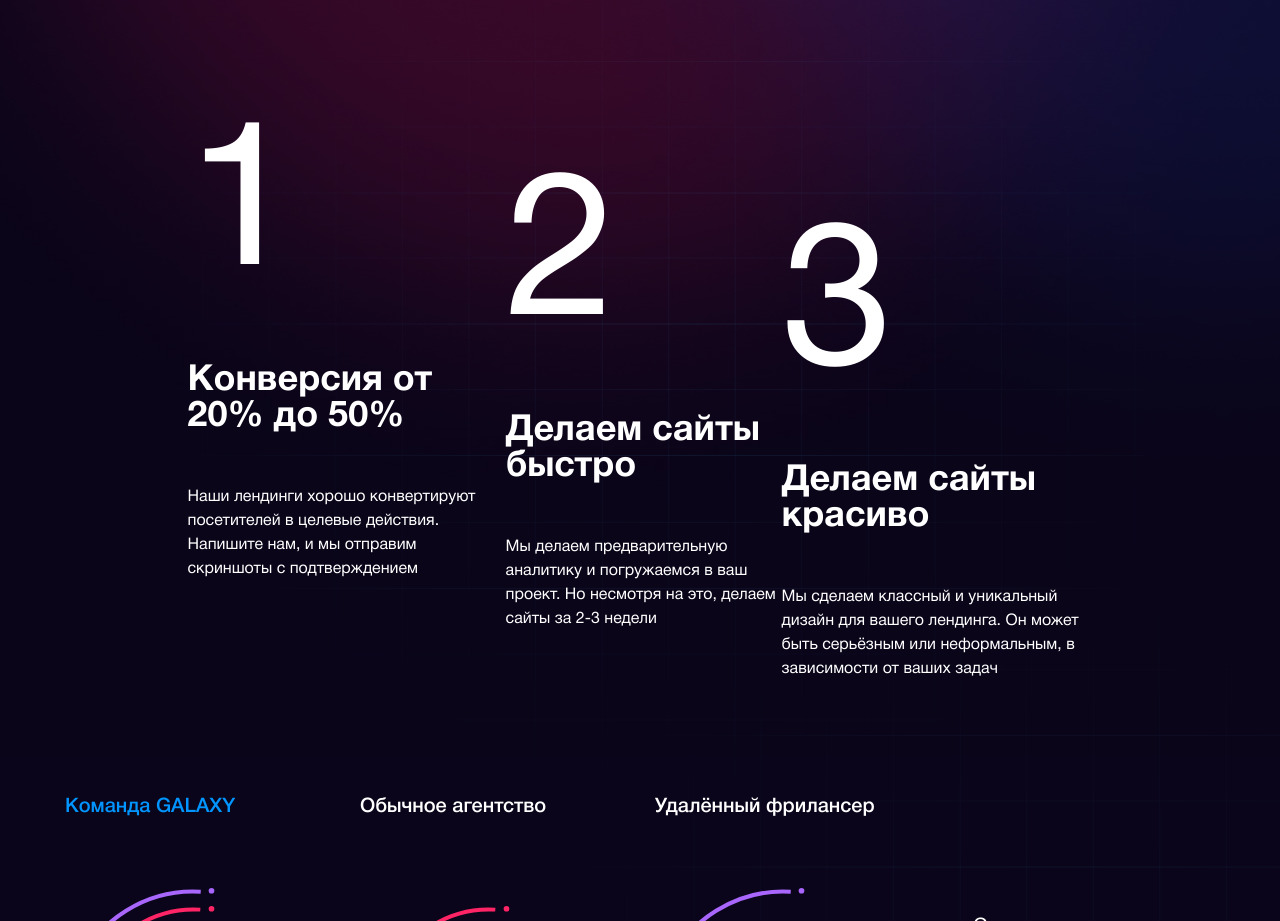
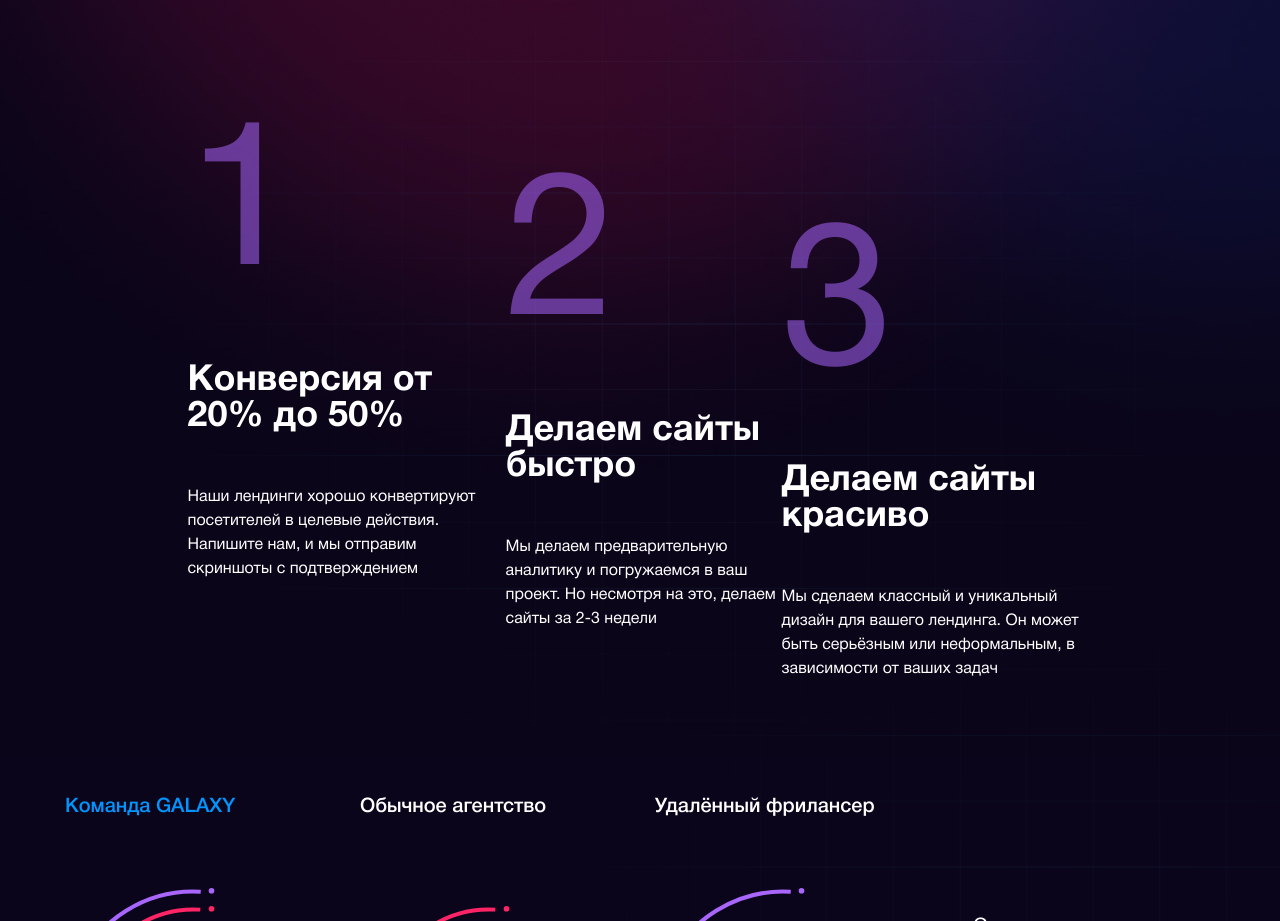
Before and after one commit to upndrey/web.ongalaxy.ru, a plain HTML site: page index.html in a window 1280 px wide. Shown: the part 1100-2021 px from the top of the page. Drawn offline with nearby package versions, Linux system fonts and the light colour scheme; a script that the page names is missing.

Commit message:
Фикс цвета

```diff
--- a/scss/main.scss
+++ b/scss/main.scss
@@ -229,7 +229,7 @@ h1 {
 
   &__bigNumber {
     font-size: 200px;
-    color: #A866FD 54%;
+    color: rgba(168, 102, 253, .54);
   }
 
   &__first {
@@ -651,7 +651,6 @@ h1 {
   transition: all 0.3s cubic-bezier(1, 0.5, 0.8, 1);
 }
 /* .slide-fade-leave-active до версии 2.1.8 */
-
 .slide-fade-enter,
 .slide-fade-leave-to {
   transform: translateY(20px) scale(0.8);
```
Also changed, not shown: css/main.css.
